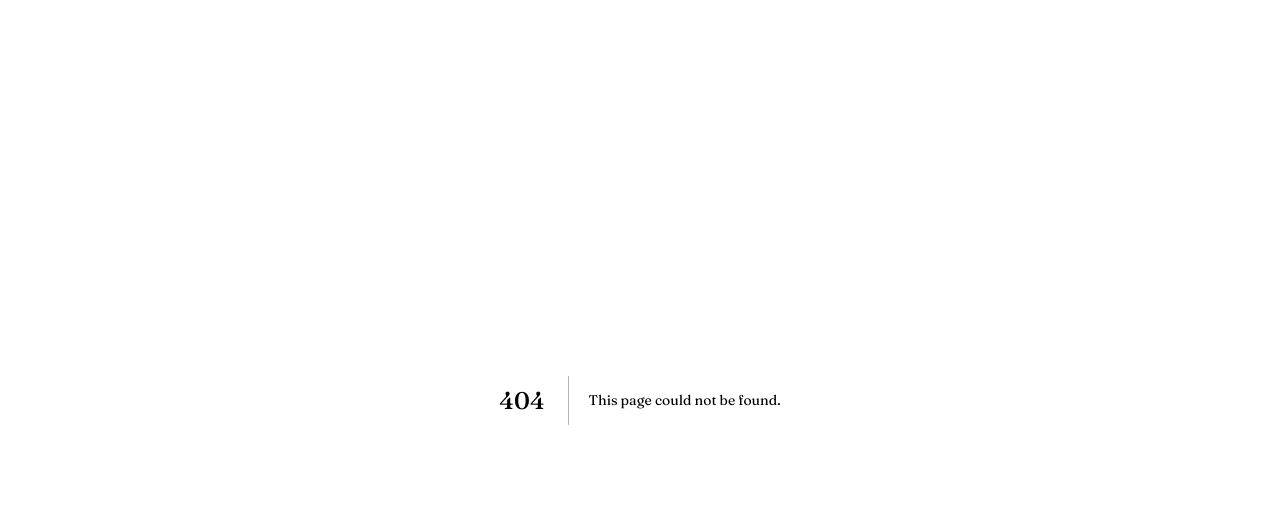
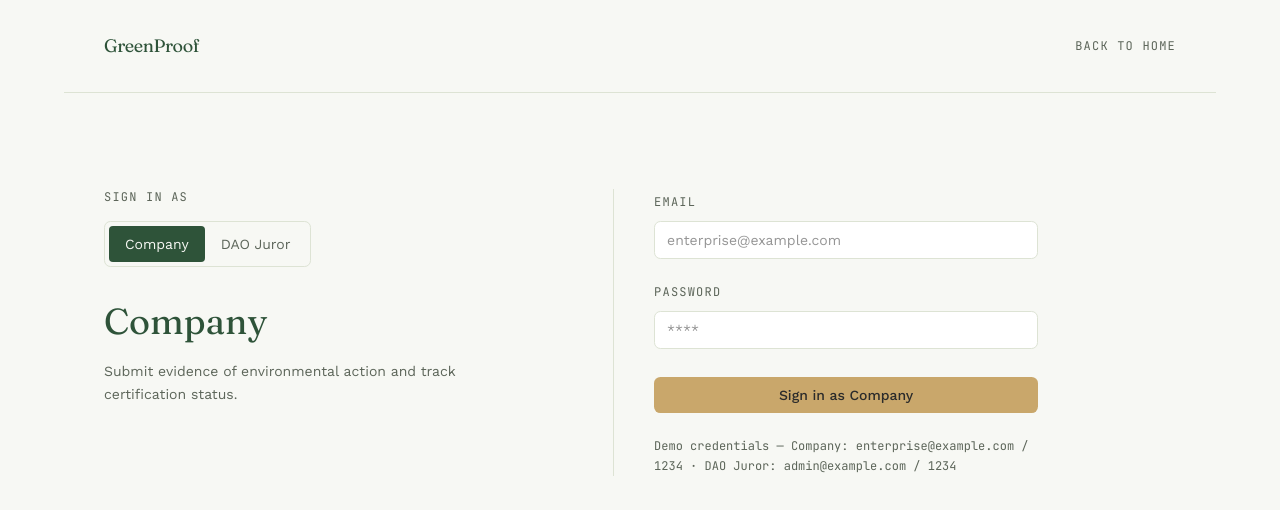
Before and after one commit to MauricioBravo/DDIB26, a Next.js app: page /login in a window 1280 px wide. Before the commit this address had no page. Shown: the top 510 px of the page. Built offline with nearby package versions, Linux system fonts and the light colour scheme.

Commit message:
Add simulated login screen with company/DAO juror role switch

```diff
--- /dev/null
+++ b/src/app/login/page.tsx
@@ -0,0 +1,183 @@
+"use client";
+
+import Link from "next/link";
+import { useState, type FormEvent } from "react";
+
+type Role = "company" | "juror";
+
+const ROLE_COPY: Record<Role, { label: string; description: string; email: string }> = {
+  company: {
+    label: "Company",
+    description:
+      "Submit evidence of environmental action and track certification status.",
+    email: "enterprise@example.com",
+  },
+  juror: {
+    label: "DAO Juror",
+    description:
+      "Review evidence from companies and verifiers, vote to certify or reject.",
+    email: "admin@example.com",
+  },
+};
+
+const VALID_PASSWORD = "1234";
+
+export default function LoginPage() {
+  const [role, setRole] = useState<Role>("company");
+  const [email, setEmail] = useState("");
+  const [password, setPassword] = useState("");
+  const [error, setError] = useState<string | null>(null);
+  const [signedInAs, setSignedInAs] = useState<Role | null>(null);
+
+  function handleSubmit(e: FormEvent) {
+    e.preventDefault();
+    const expected = ROLE_COPY[role].email;
+    if (email.trim().toLowerCase() === expected && password === VALID_PASSWORD) {
+      setError(null);
+      setSignedInAs(role);
+    } else {
+      setError("Those credentials don't match this role. Check the demo credentials below.");
+    }
+  }
+
+  function switchRole(next: Role) {
+    setRole(next);
+    setError(null);
+    setSignedInAs(null);
+  }
+
+  return (
+    <div className="flex-1 bg-background text-foreground">
+      <header className="mx-auto flex max-w-6xl items-center justify-between px-6 py-8 sm:px-10">
+        <Link href="/" className="font-heading text-lg tracking-tight text-primary">
+          GreenProof
+        </Link>
+        <Link
+          href="/"
+          className="font-mono text-xs uppercase tracking-widest text-muted-foreground hover:text-foreground"
+        >
+          Back to home
+        </Link>
+      </header>
+
+      <main className="mx-auto grid max-w-6xl grid-cols-1 gap-10 border-t border-border px-6 py-16 sm:px-10 sm:py-24 md:grid-cols-[1fr_1.2fr]">
+        <div>
+          <p className="font-mono text-xs uppercase tracking-widest text-muted-foreground">
+            Sign in as
+          </p>
+          <div
+            role="tablist"
+            aria-label="Choose account type"
+            className="mt-4 inline-flex rounded-md border border-border p-1"
+          >
+            {(Object.keys(ROLE_COPY) as Role[]).map((key) => (
+              <button
+                key={key}
+                type="button"
+                role="tab"
+                aria-selected={role === key}
+                onClick={() => switchRole(key)}
+                className={`rounded px-4 py-2 text-sm transition-colors ${
+                  role === key
+                    ? "bg-primary text-primary-foreground"
+                    : "text-muted-foreground hover:text-foreground"
+                }`}
+              >
+                {ROLE_COPY[key].label}
+              </button>
+            ))}
+          </div>
+
+          <h1 className="mt-8 font-heading text-3xl leading-tight text-primary sm:text-4xl">
+            {ROLE_COPY[role].label}
+          </h1>
+          <p className="mt-4 max-w-sm text-sm leading-relaxed text-muted-foreground">
+            {ROLE_COPY[role].description}
+          </p>
+        </div>
+
+        <div className="border-l border-border pl-6 sm:pl-10">
+          {signedInAs ? (
+            <div>
+              <p className="font-mono text-xs uppercase tracking-widest text-muted-foreground">
+                Status
+              </p>
+              <p className="mt-2 inline-flex items-center gap-2 font-mono text-sm text-primary">
+                <span className="h-2 w-2 rounded-full bg-primary" />
+                Signed in as {ROLE_COPY[signedInAs].label}
+              </p>
+              <p className="mt-4 max-w-sm text-sm leading-relaxed text-muted-foreground">
+                This is a simulated login for the proof of concept — no real
+                account or session was created. The {ROLE_COPY[signedInAs].label.toLowerCase()}{" "}
+                dashboard isn&apos;t built yet.
+              </p>
+              <button
+                type="button"
+                onClick={() => setSignedInAs(null)}
+                className="mt-6 font-mono text-xs uppercase tracking-widest text-accent hover:text-foreground"
+              >
+                Sign out
+              </button>
+            </div>
+          ) : (
+            <form onSubmit={handleSubmit} className="max-w-sm">
+              <div>
+                <label
+                  htmlFor="email"
+                  className="font-mono text-xs uppercase tracking-widest text-muted-foreground"
+                >
+                  Email
+                </label>
+                <input
+                  id="email"
+                  type="email"
+                  value={email}
+                  onChange={(e) => setEmail(e.target.value)}
+                  placeholder={ROLE_COPY[role].email}
+                  className="mt-2 w-full rounded-md border border-input bg-card px-3 py-2 text-sm text-foreground outline-none focus:border-ring"
+                  autoComplete="email"
+                />
+              </div>
+
+              <div className="mt-5">
+                <label
+                  htmlFor="password"
+                  className="font-mono text-xs uppercase tracking-widest text-muted-foreground"
+                >
+                  Password
+                </label>
+                <input
+                  id="password"
+                  type="password"
+                  value={password}
+                  onChange={(e) => setPassword(e.target.value)}
+                  placeholder="****"
+                  className="mt-2 w-full rounded-md border border-input bg-card px-3 py-2 text-sm text-foreground outline-none focus:border-ring"
+                  autoComplete="current-password"
+                />
+              </div>
+
+              {error && (
+                <p className="mt-4 text-sm text-destructive" role="alert">
+                  {error}
+                </p>
+              )}
+
+              <button
+                type="submit"
+                className="mt-7 w-full rounded-md bg-accent px-4 py-2 text-sm font-medium text-accent-foreground transition-opacity hover:opacity-90"
+              >
+                Sign in as {ROLE_COPY[role].label}
+              </button>
+
+              <p className="mt-6 font-mono text-xs leading-relaxed text-muted-foreground">
+                Demo credentials — Company: enterprise@example.com / 1234 · DAO
+                Juror: admin@example.com / 1234
+              </p>
+            </form>
+          )}
+        </div>
+      </main>
+    </div>
+  );
+}
--- a/src/app/page.tsx
+++ b/src/app/page.tsx
@@ -1,3 +1,5 @@
+import Link from "next/link";
+
 const steps = [
   {
     n: "01",
@@ -45,9 +47,17 @@ export default function Home() {
         <span className="font-heading text-lg tracking-tight text-primary">
           GreenProof
         </span>
-        <span className="font-mono text-xs uppercase tracking-widest text-muted-foreground">
-          Deep Dive into Blockchain — 2026
-        </span>
+        <nav className="flex items-center gap-6">
+          <span className="hidden font-mono text-xs uppercase tracking-widest text-muted-foreground sm:inline">
+            Deep Dive into Blockchain — 2026
+          </span>
+          <Link
+            href="/login"
+            className="font-mono text-xs uppercase tracking-widest text-primary hover:text-accent"
+          >
+            Log in
+          </Link>
+        </nav>
       </header>
 
       <main className="mx-auto max-w-6xl px-6 sm:px-10">
```
Also changed, not shown: 1 other file (tests, documents, lock files or other folders).
